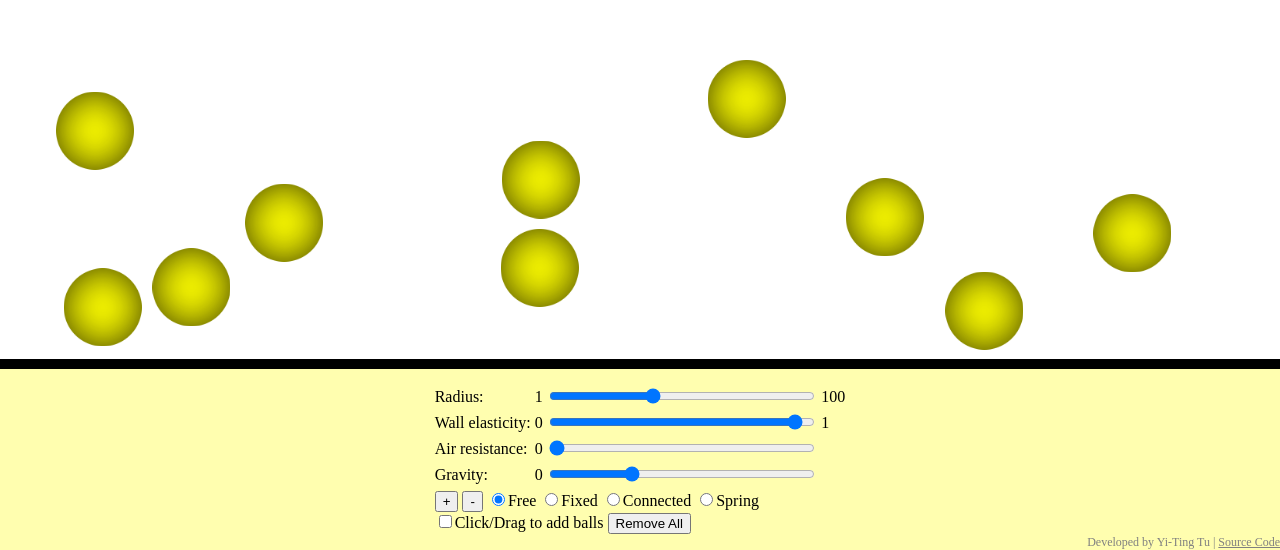
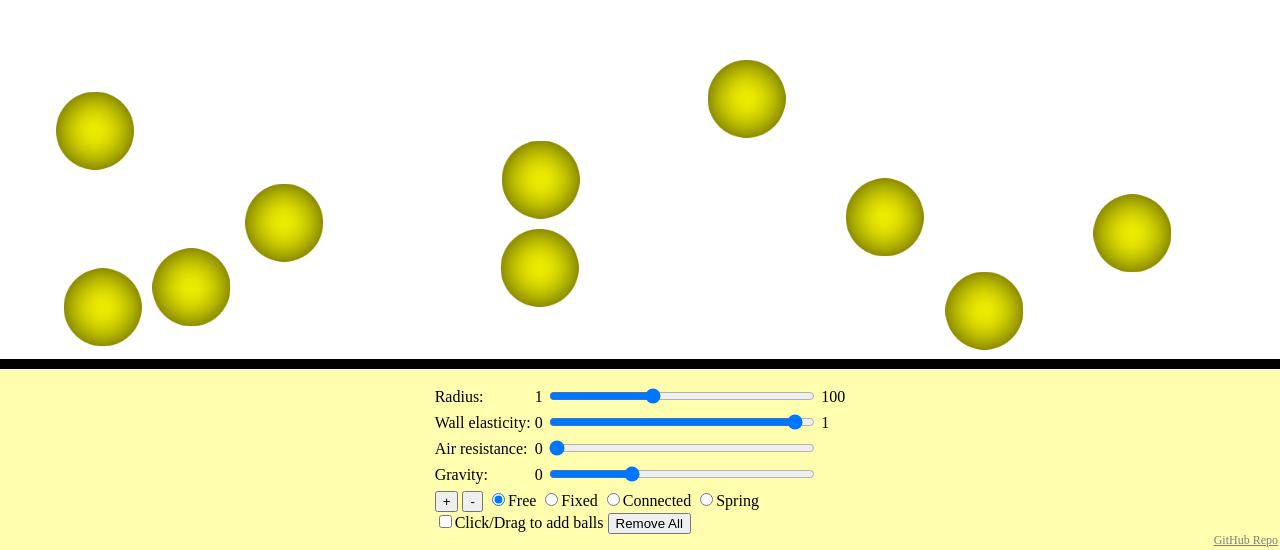
Before and after one commit to ricktu288/balls-simulation, a plain HTML site: page index.html in a window 1280 px wide. Shown: the part 250-800 px from the top of the page. Drawn offline with Linux system fonts and the light colour scheme.

Commit message:
Update footer

```diff
--- a/index.html
+++ b/index.html
@@ -115,10 +115,8 @@
 			</center>
 		</div>
 
-  <div style="position:absolute; right:0; bottom: 0; color:gray; font-size:9pt;">
-    Developed by Yi-Ting Tu
-    |
-    <a href="https://github.com/ricktu288/balls-simulation" target="_blank" style="color:gray">Source Code</a>
+  <div style="position:absolute; right:2px; bottom: 2px; color:gray; font-size:9pt;">
+    <a href="https://github.com/ricktu288/balls-simulation" target="_blank" style="color:gray">GitHub Repo</a>
   </div>
 	</body>
 </html>
```
